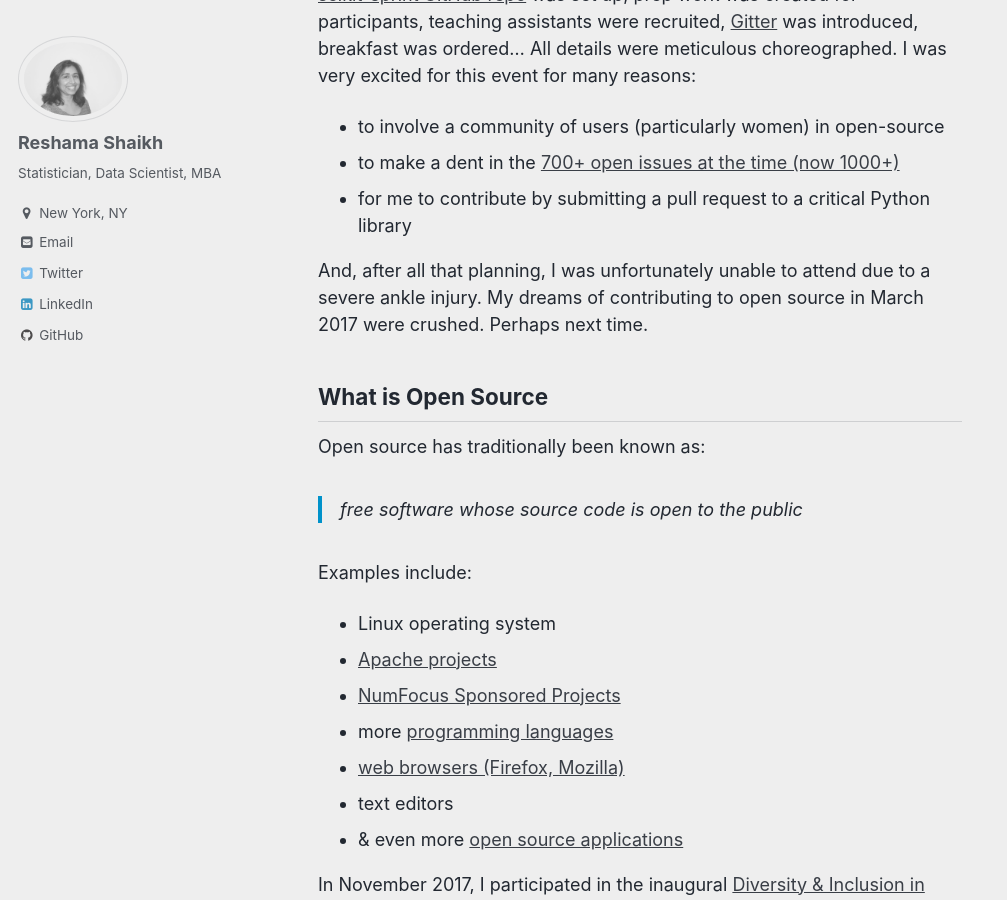
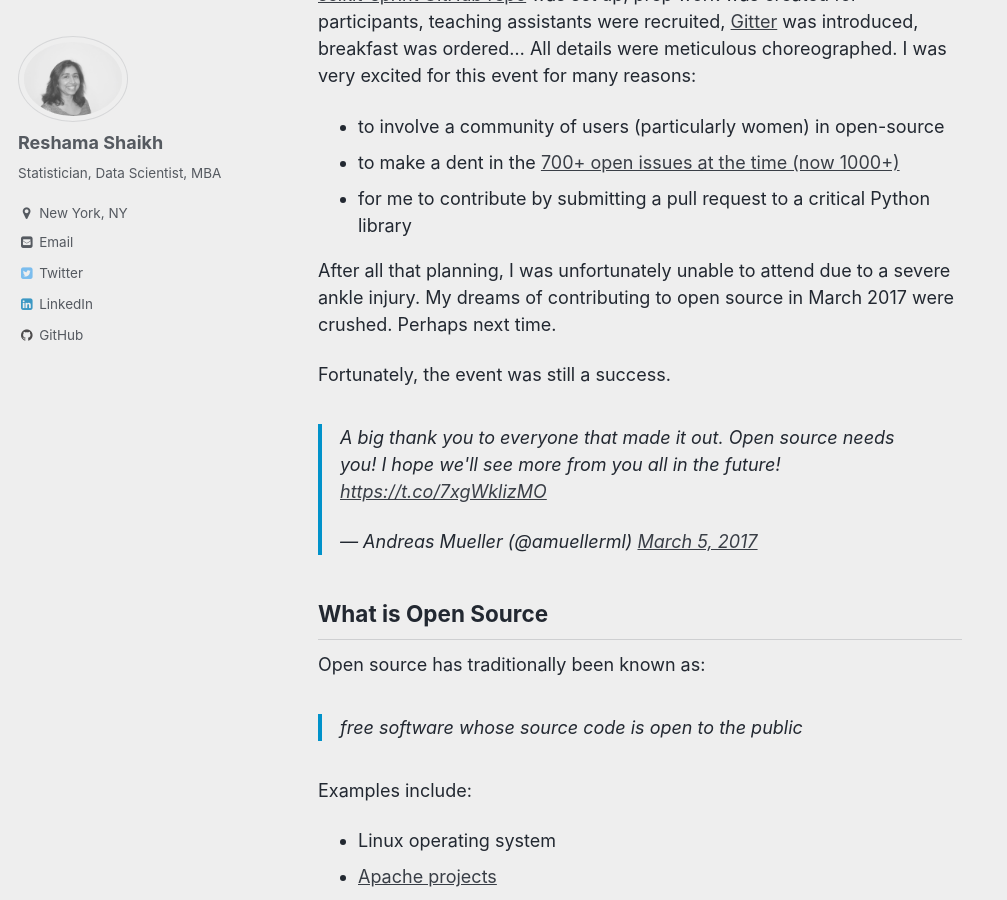
Before and after one commit to reshamas/reshamas.github.io, a Jekyll site: the page built from _posts/2018-04-07-how-i-unknowingly-contributed-to-open-source.md, in a window 1280 px wide and 900 px high, scrolled down 762 px. Shown: the whole window, without its empty margins (0-1007 px from the left). Built offline with Jekyll 4.4.1, drawn with Linux system fonts in a browser that asks for light colours; emoji names are drawn with the system emoji font; comment, search, counter and statistics services are not loaded; some of the changed text lies outside the part shown.

Commit message:
Update 2018-04-07-how-i-unknowingly-contributed-to-open-source.md

```diff
--- a/_posts/2018-04-07-how-i-unknowingly-contributed-to-open-source.md
+++ b/_posts/2018-04-07-how-i-unknowingly-contributed-to-open-source.md
@@ -9,7 +9,12 @@
 - to make a dent in the [700+ open issues at the time (now 1000+)](https://github.com/scikit-learn/scikit-learn/issues)
 - for me to contribute by submitting a pull request to a critical Python library
 
-And, after all that planning, I was unfortunately unable to attend due to a severe ankle injury.  My dreams of contributing to open source in March 2017 were crushed.  Perhaps next time.
+After all that planning, I was unfortunately unable to attend due to a severe ankle injury.  My dreams of contributing to open source in March 2017 were crushed.  Perhaps next time.
+
+Fortunately, the event was still a success.
+
+<blockquote class="twitter-tweet" data-lang="en"><p lang="en" dir="ltr">A big thank you to everyone that made it out. Open source needs you! I hope we&#39;ll see more from you all in the future! <a href="https://t.co/7xgWklizMO">https://t.co/7xgWklizMO</a></p>&mdash; Andreas Mueller (@amuellerml) <a href="https://twitter.com/amuellerml/status/838186956022513665?ref_src=twsrc%5Etfw">March 5, 2017</a></blockquote>
+<script async src="https://platform.twitter.com/widgets.js" charset="utf-8"></script>
 
 
 ## What is Open Source
@@ -71,6 +76,9 @@
 <blockquote class="twitter-tweet" data-lang="en"><p lang="en" dir="ltr">If you&#39;re doing the new <a href="https://t.co/GEOZuodrZj">https://t.co/GEOZuodrZj</a> course, this list of terms compiled by <a href="https://twitter.com/reshamas?ref_src=twsrc%5Etfw">@reshamas</a> is likely to be a great help<a href="https://t.co/N3JOWaujGM">https://t.co/N3JOWaujGM</a></p>&mdash; Jeremy Howard (@jeremyphoward) <a href="https://twitter.com/jeremyphoward/status/956321940536410112?ref_src=twsrc%5Etfw">January 25, 2018</a></blockquote>
 <script async src="https://platform.twitter.com/widgets.js" charset="utf-8"></script>
 
+<blockquote class="twitter-tweet" data-lang="en"><p lang="en" dir="ltr">Many <a href="https://twitter.com/fastdotai?ref_src=twsrc%5Etfw">@fastdotai</a> students find tmux really useful with Jupyter Notebook, so <a href="https://twitter.com/reshamas?ref_src=twsrc%5Etfw">@reshamas</a> has written a nice intro to help get you started! <a href="https://t.co/99OjQCdM9A">https://t.co/99OjQCdM9A</a></p>&mdash; Jeremy Howard (@jeremyphoward) <a href="https://twitter.com/jeremyphoward/status/929568271795306498?ref_src=twsrc%5Etfw">November 12, 2017</a></blockquote>
+<script async src="https://platform.twitter.com/widgets.js" charset="utf-8"></script>
+
 
 ## Conclusion & Inspiration
 
```
Also changed, not shown: other parts of _posts/2018-04-07-how-i-unknowingly-contributed-to-open-source.md (+2 -0 lines).
